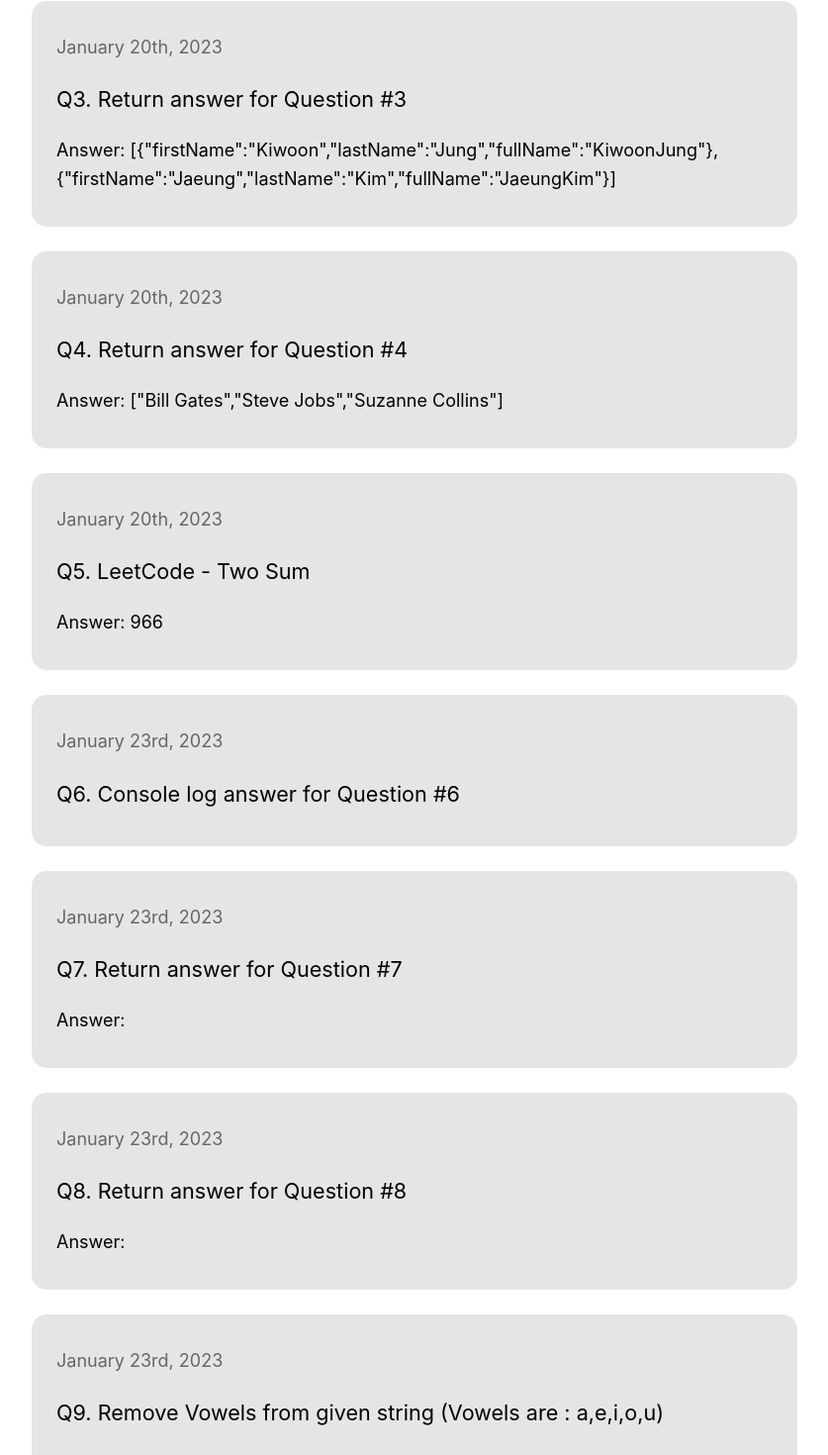
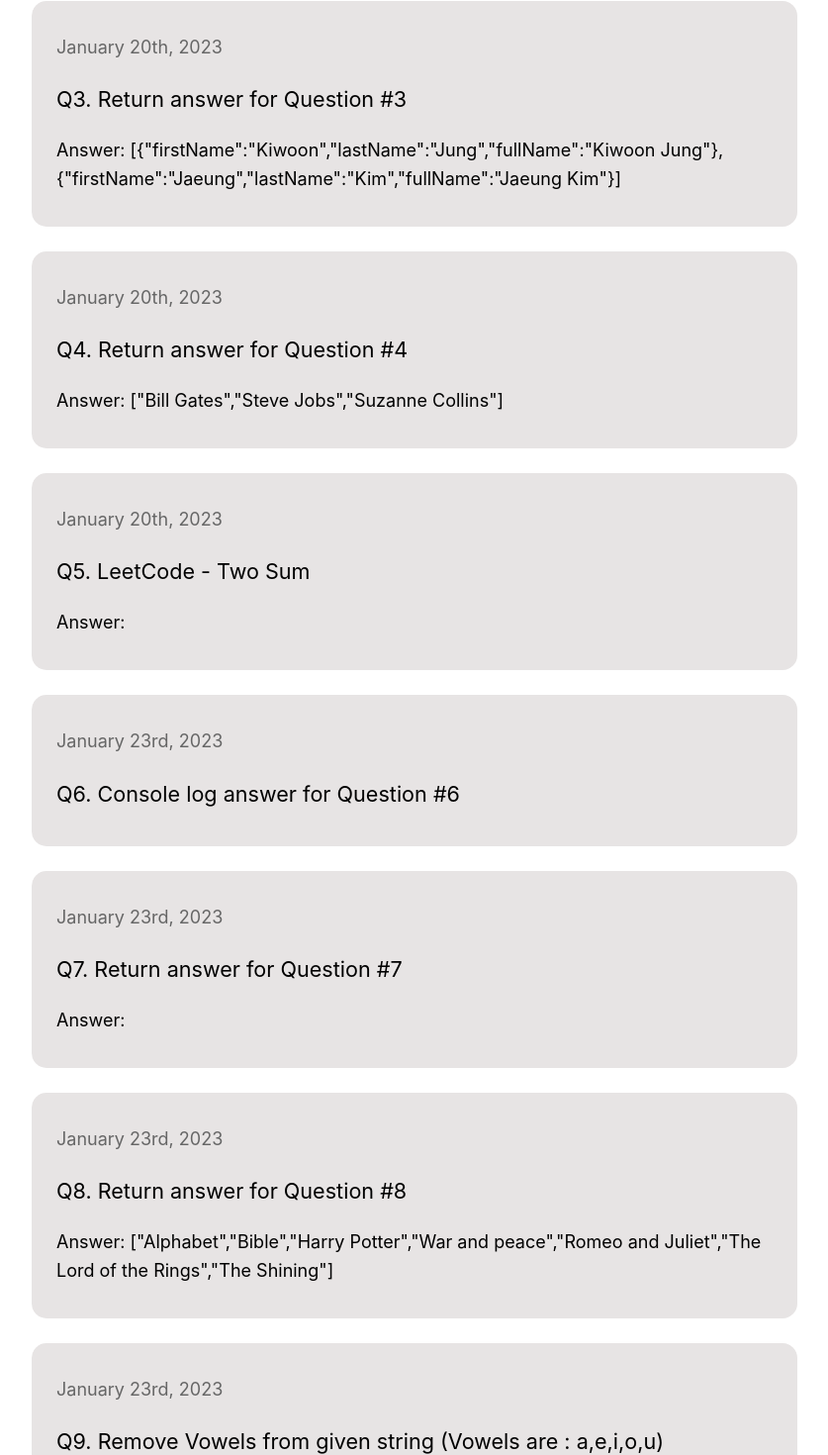
Before and after one commit to jaeungkim/portfolio-website-nextjs, a Next.js app: page /questions/basicQuestions in a window 1280 px wide. Shown: the part 766-2236 px from the top of the page at 99% size, without its empty margins (221-1058 px from the left). Built offline with nearby package versions, Linux system fonts and the light colour scheme.

Commit message:
update from kiwoon work branch

```diff
--- a/pages/questions/basicQuestions.tsx
+++ b/pages/questions/basicQuestions.tsx
@@ -16,17 +16,11 @@ function question2(): any {
     lName: "Jung",
   };
 
-//Getting Values From Object  ['Kiwoon', 'Jung']
-const PersonFullName = Object.values(Person)
-
-//Comibed Two Values to One Value to make Full Name
-const fullName = PersonFullName.join('');
-
-//Change obeject key names and assign to it
-const [firstName, lastName] = PersonFullName;
-
-//Put AlL Values in One Object
-const name = {firstName, lastName, fullName}
+  const Student = {
+    firstName: Person.fName,
+    lastName: Person.lName,
+    fullName: Person.fName + Person.lName
+}
 
   /*Create a new Object with given Outcome. You must not hardcode solution.
    const Student = {
@@ -39,7 +33,7 @@ const name = {firstName, lastName, fullName}
   */
 
   //WRITE YOUR CODE HERE SAMPLE OUTPUT = {"firstName":"Kiwoon","lastName":"Jung","fullName":"KiwoonJung"}
-  return JSON.stringify(name);
+  return JSON.stringify(Student);
 }
 
 // QUESTION #3
@@ -56,31 +50,19 @@ function question3(): any {
     },
   ];
 
-  const myName = Object.values(People[0]);
-const hisName = Object.values(People[1]);
-
-const fullName = myName.join('')
-
-const hisFullName = hisName.join('')
-
-const [firstName, lastName] = myName;
-const [hisFirstName, hisLastName] = hisName;
-
-const myFinalName = {firstName, lastName, fullName};
-const hisFinalName = {hisFirstName, hisLastName,hisFullName};
-
-hisFinalName['firstName'] = hisFinalName['hisFirstName'];
-delete hisFinalName['hisFirstName'];
-
-hisFinalName['lastName'] = hisFinalName['hisLastName'];
-delete hisFinalName['hisLastName'];
-
-hisFinalName['fullName'] = hisFinalName['hisFullName'];
-delete hisFinalName['hisFullName'];
-
-const ourName = [];
-ourName.push(myFinalName, hisFinalName);
-console.log(ourName);
+  const Students =
+  [
+  {
+   firstName: People[0].fName,
+   lastName: People[0].lName,
+   fullName: `${People[0].fName} ${People[0].lName}`
+  },
+  {
+   firstName: People[1].fName,
+   lastName: People[1].lName,
+   fullName: `${People[1].fName} ${People[1].lName}`
+  }
+  ]
 
   /*Create a new Object with given Outcome. Same approach as Question 2 but this time it's array of objects
    output should look something like this:
@@ -101,7 +83,7 @@ console.log(ourName);
   */
 
   //WRITE YOUR CODE HERE SAMPLE OUTPUT = [{"firstName":"Kiwoon","lastName":"Jung","fullName":"KiwoonJung"},{"firstName":"Jaeung","lastName":"Kim","fullName":"JaeungKim"}]
-  return JSON.stringify(ourName);
+  return JSON.stringify(Students);
 }
 
 // QUESTION #4
@@ -124,21 +106,10 @@ function question4(): any {
     },
   ];
 
-  const firstLibrary = Object.values(library[0]);
-  const firstAuthor = firstLibrary[0];
-
-    const secondLibrary = Object.values(library[1]);
-  const secondAuthor = secondLibrary[0];
-
-    const thirdLibrary = Object.values(library[2]);
-  const thirdAuthor = thirdLibrary[0];
-
-  const allAuthors = []
-  allAuthors.push(firstAuthor, secondAuthor, thirdAuthor);
-
+  const author = library.map((book) => book.author)
 
   //Write a function to return an array of author from library object arry  = ['Bill Gates', 'Steve Jobs', 'Suzanne Collins'];
-  return JSON.stringify(allAuthors);
+  return JSON.stringify(author);
 }
 
 // QUESTION #5
@@ -160,19 +131,6 @@ function TwoSum(numArray: Number[], target: Number): any[] {
     Input: nums = [3,3], target = 6
     Output: [0,1]
  */
-    const firstExample = [2, 7, 11, 15]
-    const firstExampleAnswer = firstExample[0] + firstExample[1]
-
-    const secondExample = [3, 2, 4]
-    const secondExampleAnswer = secondExample[1] + secondExample[2]
-
-    const thirdExample = [3, 3]
-    const thirdExampleAnswer = thirdExample[0] + thirdExample[1]
-
-    const finalAnswer = []
-    finalAnswer.push(firstExampleAnswer, secondExampleAnswer, thirdExampleAnswer)
-
-  return finalAnswer;
 }
 
 // QUESTION #6
@@ -197,17 +155,27 @@ function question6(): any {
       connectedFlights: 3,
     },
     {
-      id: 3,
+      id: 4,
       passengerName: "Michael Jackson",
       isVegetarianOrVegan: true,
       connectedFlights: 1,
     },
   ];
+
+  const passengersName = passengers.map((passenger) => passenger.passengerName);
+
+  const vegetarianOrVegan = passengers.filter((passenger) => passenger.isVegetarianOrVegan === true);
+
+  const descendingOrder =  passengers.sort((a, b) => a.connectedFlights - b.connectedFlights);
+
   // Main Question: Get the passengers' names using the data provided
   // Bonus Part (a)- Return vegetarians/vegans
   // Bonus Part (b)- Sort passengers by the number of connected flights in descending order
 
-  return;
+  console.log(passengersName)
+  console.log(vegetarianOrVegan)
+  console.log(descendingOrder)
+
 }
 
 // QUESTION #7
@@ -244,6 +212,11 @@ function question8(): any {
     },
   ];
 
+  const books = friends.reduce(
+    (accumulator, currentValue) => [...accumulator, ...currentValue.books],
+    ["Alphabet"],
+  );
+
   /* Given an array of objects, output the following result using reduce function. or without javascript methods
   [
     'Alphabet', 'Bible', 'Harry Potter', 'War and peace',
@@ -252,7 +225,7 @@ function question8(): any {
   ]
  */
 
-  return;
+  return JSON.stringify(books);
 }
 
 // QUESTION #9 - Remove Vowels from a String
@@ -276,8 +249,17 @@ function RemoveVowels(str: string): any {
     s consists of only lowercase English letters.
  */
 
-  return;
+    function wordFilter (word) {
+      const output = word.split("").filter((el) => el !== 'a' && el !== 'e' &&el !== 'i' && el !== 'o' && el !== 'u').join("")
+      return output;
+  }
+
+  const example1 = wordFilter("leetcodeisacommunityforcoders")
+  const example2 = wordFilter("aeiou")
+
+  return JSON.stringify(example1, example2)
 }
+
 export default function basicQuestions() {
   return (
     <Layout>
```
